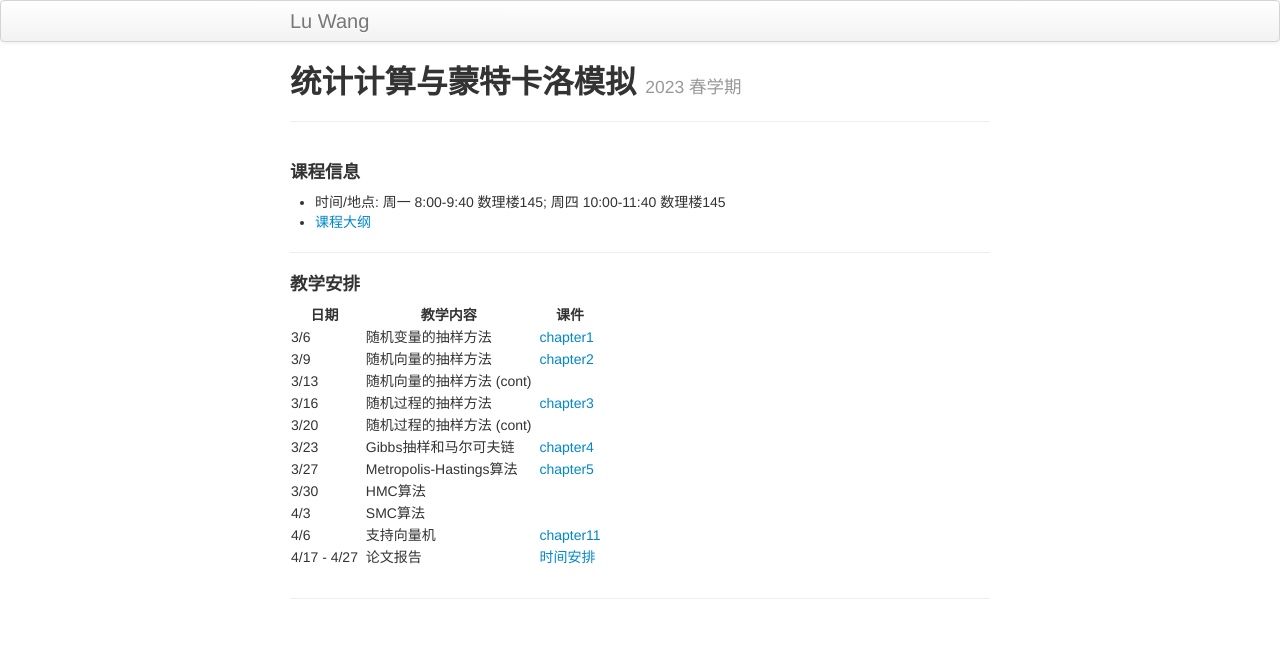
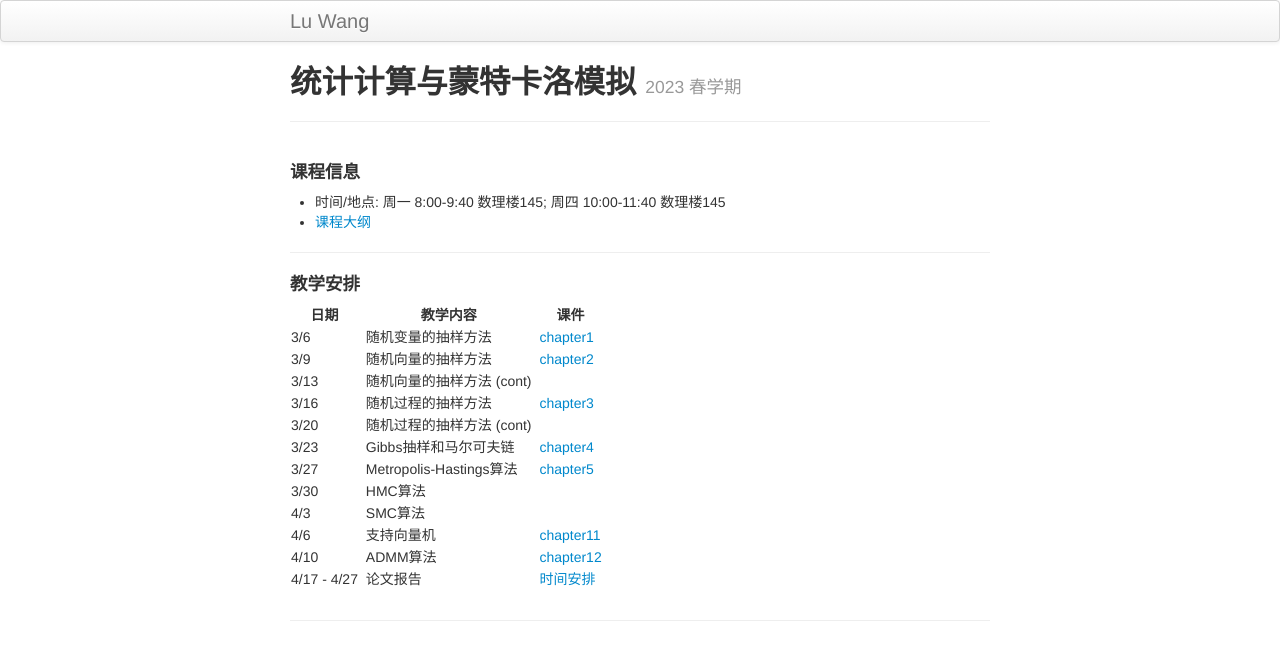
Before and after one commit to wangronglu/StatisticalComputing, a Jekyll site: the page built from index.md, in a window 1280 px wide. Shown: the top 660 px of the page. Built offline with Jekyll 4.4.1, drawn with Linux system fonts in a browser that asks for light colours.

Commit message:
Update index.md

```diff
--- a/index.md
+++ b/index.md
@@ -29,9 +29,10 @@ description: Course Website
 | 3/30 || HMC算法 ||  |
 | 4/3 || SMC算法 ||  |
 | 4/6 || 支持向量机 || [chapter11](Lectures/chapter11_handout.pdf) |
+| 4/10 || ADMM算法 || [chapter12](Lectures/chapter12_handout.pdf) |
 | 4/17 - 4/27 ||  论文报告  || [时间安排](https://docs.qq.com/sheet/DRHdUU1hIeVB5Z2ln?tab=BB08J2) |
 
 <!--
-| 4/6 || EM算法，梯度下降法 ||  |
+
 | 4/8 || Newton算法，坐标下降法 ||  |
 -->
```
